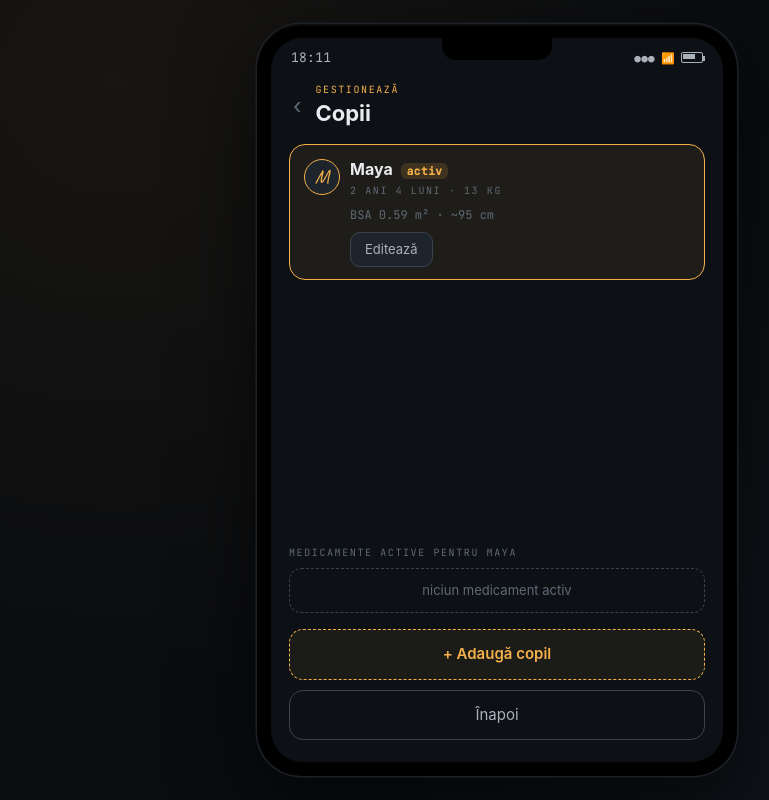
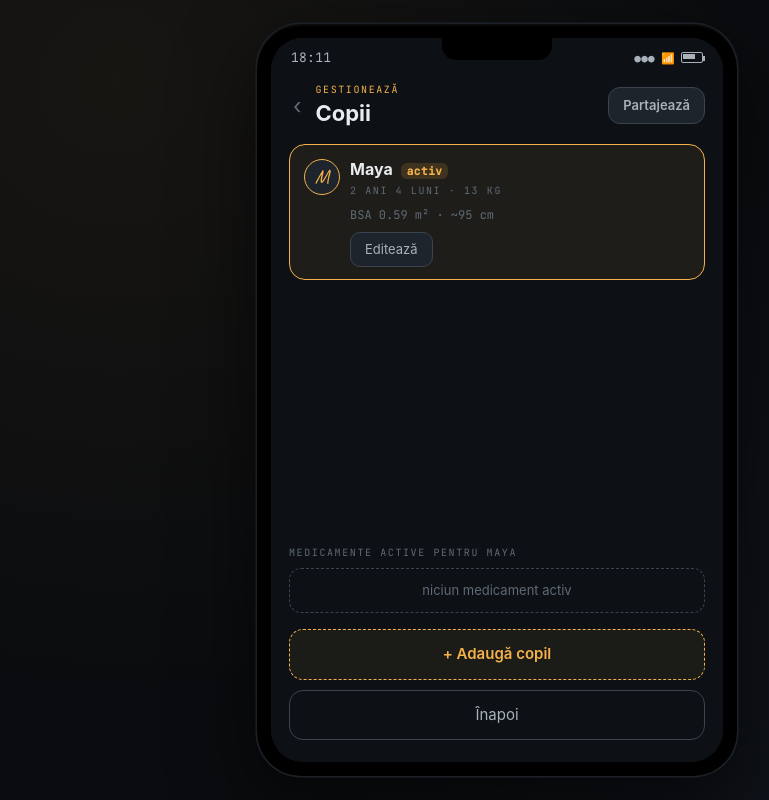
Before and after one commit to ciprian-forcos/tratament-copii, a React (Vite) app: page / in a window 1280 px wide. Both pictures are taken after a click on the button "meniu". Shown: the whole page, without its empty margins (143-912 px from the left). Built offline with nearby package versions, Linux system fonts and the light colour scheme.

Commit message:
[feat] ChildrenScreen: add Partajează button that opens ShareSheet (Task 3)

```diff
--- a/src/components/design/ChildrenScreen.tsx
+++ b/src/components/design/ChildrenScreen.tsx
@@ -3,6 +3,7 @@ import { ChildEditor } from './ChildEditor'
 import { StatusBar } from './StatusBar'
 import { activeChild, ageWords, childStore, useChildren } from './childStore'
 import { DEFAULT_MEDICATIONS } from '../../data/medications'
+import { ShareSheet } from './share/ShareSheet'
 import { calculateBSA, estimateHeight } from '../../utils/doseCalculation'
 
 export interface ChildrenScreenProps {
@@ -13,6 +14,7 @@ export function ChildrenScreen({ onBack }: ChildrenScreenProps) {
   const state = useChildren()
   const active = activeChild(state)
   const [editorOpen, setEditorOpen] = useState(false)
+  const [shareOpen, setShareOpen] = useState(false)
 
   function handleAdd() {
     childStore.add()
@@ -47,12 +49,27 @@ export function ChildrenScreen({ onBack }: ChildrenScreenProps) {
         >
           ‹
         </span>
-        <div>
+        <div style={{ flex: 1 }}>
           <div className="eyebrow" style={{ color: 'var(--accent)' }}>
             gestionează
           </div>
           <div style={{ fontSize: 22, fontWeight: 700, color: 'var(--ink)' }}>Copii</div>
         </div>
+        <button
+          onClick={() => setShareOpen(true)}
+          style={{
+            padding: '8px 14px',
+            borderRadius: 12,
+            border: '1.5px solid var(--line)',
+            background: 'var(--bg-3)',
+            color: 'var(--ink-2)',
+            fontSize: 13,
+            fontWeight: 600,
+            cursor: 'pointer',
+          }}
+        >
+          Partajează
+        </button>
       </div>
 
       {/* Children list */}
@@ -286,6 +303,9 @@ export function ChildrenScreen({ onBack }: ChildrenScreenProps) {
 
       {/* ChildEditor sheet */}
       <ChildEditor open={editorOpen} onClose={() => setEditorOpen(false)} />
+
+      {/* ShareSheet */}
+      <ShareSheet open={shareOpen} onClose={() => setShareOpen(false)} />
     </div>
   )
 }
```
